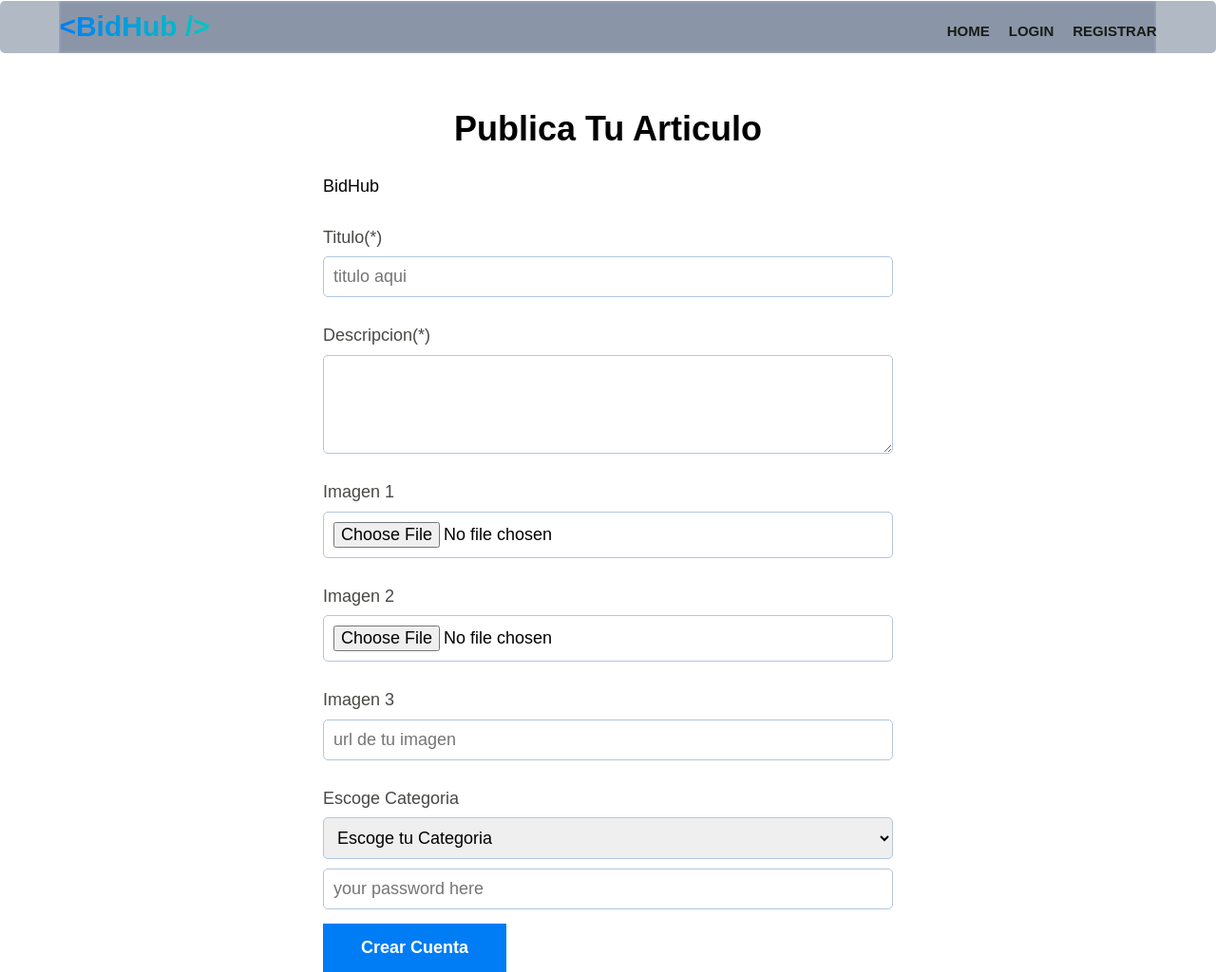
After one commit to AaronUlloa/Commerce, a Django app: page /addNew in a window 1280 px wide. The commit adds this page. Shown: the whole page at 95% size. Run offline with Django 4.2, Linux system fonts and the light colour scheme.

Commit message:
The nav is finish now working in Add new Listing

```diff
--- /dev/null
+++ b/auctions/src/scss/paginas/_addNew.scss
@@ -0,0 +1,6 @@
+@use 'base/mixins' as m;
+@use 'base/variables' as v;
+
+.listing{
+  @include m.container-sm;
+}
--- a/auctions/src/scss/paginas/_index.scss
+++ b/auctions/src/scss/paginas/_index.scss
@@ -1 +1,2 @@
 @forward 'auth';
+@forward 'addNew';
--- a/auctions/src/scss/ui/forms/_index.scss
+++ b/auctions/src/scss/ui/forms/_index.scss
@@ -1,2 +1 @@
 @forward 'forms';
-@forward 'actions';
--- a/auctions/src/scss/ui/header/_header.scss
+++ b/auctions/src/scss/ui/header/_header.scss
@@ -2,75 +2,56 @@
 @use 'base/mixins' as m;
 
 .header{
-    min-height: 20rem;
-    background-image: url(../img/grafico.svg), url(../img/grafico.svg), linear-gradient(to right, rgba(v.$negro, 1), rgba(v.$negro, .5)),
-    image-set(url(../img/header.avif) 1x, url(../img/header.webp) 1x, url(../img/header.jpg) 1x);
-    background-repeat: no-repeat;
-    background-size: 300px, 300px, cover, cover;
-    background-position: top left, bottom right, center center, center center;
-    &__container{
+  top: .1rem;
+  background-color: rgba(v.$gris, .5);
+  backdrop-filter: blur(.20rem);
+  /* position: sticky; */
+  position: sticky;
+  width: 100%;
+  border-radius: .5rem;
+  &.scrolled {
+    background: rgba(#111, 0.9);
+  }
+  &__contenedor{
     @include m.container;
   }
 
   &__navegation{
-        top: 0.1rem;
-        padding: 5rem 0;
+    @include m.container;
+    padding: 1rem 0;
     display: flex;
-        justify-content: right;
+    flex-direction: column;
     backdrop-filter: blur(1.5px);
     position: sticky;
     gap: 2rem;
-        @include m.tablet{
-            justify-content: flex-end;
+    @include m.desktop{
+      flex-direction: row;
+      align-items: center;
+      justify-content: space-between;
     }
   }
 
   &__link{
-        color: v.$blanco;
-        font-size: 1.3rem;
+    color: v.$negro;
+    font-size: 1.5rem;
     text-transform: uppercase;
     font-weight: v.$bold;
+    margin: 8px 0px 0px 0px;
     &:hover{
-            color: v.$azul;
+      color: v.$blanco;
     }
   }
 
-    &__content{
-        padding-top: 10rem;
-        @include m.tablet{
-            padding-top: 5rem;
-        }
-
-    }
-
   &__logo{
-
-        @include m.fluid-text(2rem, 8rem);
+    @include m.logo;
+    @include m.fluid-text(2rem, 3rem);
     @include m.fade-text(v.$azul, v.$secundario);
     text-align: center;
     @include m.tablet{
       text-align: left;
       display: inline-block;
     }
-
   }
-
-    &__text{
-        font-size: 3rem;
-        font-weight: v.$bold;
-        color: v.$blanco;
-        margin: 2rem 0;
-        text-align: center;
-        text-transform: uppercase;
-        @include m.tablet{
-            text-align: left;
-        }
-
-        &--modalidad{
-            font-size: 2rem;
-        }
-    }
-
     &__boton{
         @include m.boton(v.$secundario, v.$blanco);
         text-transform: uppercase;
--- a/auctions/src/scss/ui/header/_index.scss
+++ b/auctions/src/scss/ui/header/_index.scss
@@ -1,3 +1 @@
 @forward 'header';
-@forward 'navegation';
-@forward 'barra';
--- a/auctions/static/css/app.css
+++ b/auctions/static/css/app.css
@@ -359,6 +359,11 @@ h3 {
   margin: 0 auto;
 }
 
+.listing {
+  width: min(95%, 60rem);
+  margin: 0 auto;
+}
+
 .forms {
   display: flex;
   flex-direction: column;
@@ -399,61 +404,54 @@ h3 {
   cursor: pointer;
 }
 
-.actions {
-  margin-top: 2.3rem;
-  display: flex;
-  justify-content: space-between;
+.header {
+  top: 0.1rem;
+  background-color: rgba(100, 116, 139, 0.5);
+  backdrop-filter: blur(0.2rem);
+  /* position: sticky; */
+  position: sticky;
+  width: 100%;
+  border-radius: 0.5rem;
 }
-.actions__link {
-  color: #1a1b15;
-  font-size: 1.4rem;
-  font-weight: 300;
+.header.scrolled {
+  background: rgba(17, 17, 17, 0.9);
 }
-
-.header {
-  min-height: 20rem;
-  background-image: url(../img/grafico.svg), url(../img/grafico.svg), linear-gradient(to right, #1a1b15, rgba(26, 27, 21, 0.5)), image-set(url(../img/header.avif) 1x, url(../img/header.webp) 1x, url(../img/header.jpg) 1x);
-  background-repeat: no-repeat;
-  background-size: 300px, 300px, cover, cover;
-  background-position: top left, bottom right, center center, center center;
-}
-.header__container {
+.header__contenedor {
   width: min(95%, 140rem);
   margin: 0 auto;
 }
 .header__navegation {
-  top: 0.1rem;
-  padding: 5rem 0;
+  width: min(95%, 140rem);
+  margin: 0 auto;
+  padding: 1rem 0;
   display: flex;
-  justify-content: right;
+  flex-direction: column;
   backdrop-filter: blur(1.5px);
   position: sticky;
   gap: 2rem;
 }
-@media (min-width: 768px) {
+@media (min-width: 1024px) {
   .header__navegation {
-    justify-content: flex-end;
+    flex-direction: row;
+    align-items: center;
+    justify-content: space-between;
   }
 }
 .header__link {
-  color: #FFFFFF;
-  font-size: 1.3rem;
+  color: #1a1b15;
+  font-size: 1.5rem;
   text-transform: uppercase;
   font-weight: 700;
+  margin: 8px 0px 0px 0px;
 }
 .header__link:hover {
-  color: #007df4;
-}
-.header__content {
-  padding-top: 10rem;
-}
-@media (min-width: 768px) {
-  .header__content {
-    padding-top: 5rem;
-  }
+  color: #FFFFFF;
 }
 .header__logo {
-  font-size: clamp(2rem, -0.8rem + 10vw, 8rem);
+  color: #FFFFFF;
+  text-align: center;
+  margin-bottom: 2rem;
+  font-size: clamp(2rem, -0.8rem + 10vw, 3rem);
   position: sticky;
   background: linear-gradient(to right, #007df4, #00c8c2);
   background-clip: text;
@@ -461,27 +459,17 @@ h3 {
   -webkit-text-fill-color: transparent;
   text-align: center;
 }
+@media (min-width: 1024px) {
+  .header__logo {
+    text-align: left;
+    margin: 0;
+  }
+}
 @media (min-width: 768px) {
   .header__logo {
     text-align: left;
     display: inline-block;
   }
-}
-.header__text {
-  font-size: 3rem;
-  font-weight: 700;
-  color: #FFFFFF;
-  margin: 2rem 0;
-  text-align: center;
-  text-transform: uppercase;
-}
-@media (min-width: 768px) {
-  .header__text {
-    text-align: left;
-  }
-}
-.header__text--modalidad {
-  font-size: 2rem;
 }
 .header__boton {
   background-color: #00c8c2;
--- a/auctions/templates/layout.html
+++ b/auctions/templates/layout.html
@@ -10,11 +10,33 @@
     <link href="{% static 'css/app.css' %}" rel="stylesheet">
   </head>
   <body>
-    <div class="container">
-      <header class="container__header">
-
-      </header>
-      {% block body %} {% endblock%}
-    </div>
-  </body>
+    <header class="header">
+      <div class="header__contenedor">
+        <nav class="header__navegation">
+          <div class="header__contenedor">
+            <div class="header__logo">
+              <a href="#">
+                <h2 class="header__logo">
+                  &#60;BidHub />
+                </h2>
+              </a>
+            </div>
+          </div>
+            <a class="header__link" href="{% url 'auctions:index' %}">Home</a>
+            {% if user.is_authenticated %}
+            <a class="header__link" href="{% url 'auctions:addNew' %}">Pubicar</a>
+              <a class="header__link" href="#">Categorias</a>
+              <a class="header__link" href="#">Carrito</a>
+              <a class="header__link" href="{% url 'auctions:logout' %}">Logout</a>
+            {% else %}
+            <a class="header__link" href="{% url 'auctions:login' %}">Login</a>
+            <a class="header__link" href="{% url 'auctions:register' %}">Registrar</a>
+            {% endif %}
+        </nav>
+      </div>
+    </header>
+    <section>
+       {% block body %} {% endblock%}
+    </section>
+     </body>
 </html>
--- /dev/null
+++ b/auctions/templates/view/addArticulo.html
@@ -0,0 +1,43 @@
+{% extends "layout.html" %}
+
+{% block body %}
+<main class="listing">
+  <h2 class="listing__heading">{{ title }}</h2>
+  <p class="listing__text">BidHub</p>
+  <form class="forms" action="{% url 'auctions:addNew' %}" method="post">
+    <div class="forms__field">
+      <label for="title" class="forms__label">Titulo(*)</label>
+      <input type="text" class="forms__input" placeholder="titulo aqui" id="title" name="title" required>
+    </div>
+    <div class="forms__field">
+      <label for="description" class="forms__label">Descripcion(*)</label>
+      <textarea rows="4" cols="2" class="forms__input" id="description" name="description" required></textarea>
+      <!-- <input type="email" class="forms__input" placeholder="your email here" id="email" name="email" required> -->
+    </div>
+    <div class="forms__field">
+      <label for="image1" class="forms__label">Imagen 1</label>
+      <input type="file" class="forms__input" placeholder="tu primera imagen" id="image1" name="image1" accept=".jpg, .jpeg, .png"  required>
+    </div>
+    <div class="forms__field">
+      <label for="image2" class="forms__label">Imagen 2</label>
+      <input type="file" class="forms__input" placeholder="tu primera imagen" id="image2" name="image2" accept=".jpg, .jpeg, .png" >
+    </div>
+    <div class="forms__field">
+      <label for="image3" class="forms__label">Imagen 3</label>
+      <input type="text" class="forms__input" placeholder="url de tu imagen" id="image3" name="image3">
+    </div>
+    <div class="forms__field">
+      <label for="category" class="forms__label">Escoge Categoria</label>
+      <select name="category" id="category" class="forms__input">
+        <option value="">Escoge tu Categoria</option>
+        <option value="msasdadsasd">dasdasdasd</option>
+        <option value="dasdasda">dasdasddsasda</option>
+      </select>
+      <input type="text" class="forms__input" placeholder="your password here" id="category" name="category"
+        required>
+    </div>
+    <input type="submit" class="forms__submit" value="Crear Cuenta">
+  </form>
+
+</main>
+{% endblock %}
--- a/auctions/templates/view/index.html
+++ b/auctions/templates/view/index.html
@@ -1,5 +1,5 @@
 {% extends "layout.html" %}
 
 {% block body %}
-  <h1>Toma tu lugar</h1>
+<h1>{{ title }}</h1>
 {% endblock %}
--- a/auctions/urls.py
+++ b/auctions/urls.py
@@ -4,7 +4,11 @@ from . import views
 
 app_name = "auctions"
 
-urlpatterns = [path("", views.index, name="index"),
-               path("login", views.login_view, name="login"),
-               path("register", views.register, name="register"),
-               path("forget", views.forget, name="forget")]
+urlpatterns = [
+        path("", views.index, name="index"),
+        path("login", views.login_view, name="login"),
+        path("logout", views.logout_view, name="logout"),
+        path("register", views.register, name="register"),
+        path("forget", views.forget, name="forget"),
+        path("addNew", views.addNew, name="addNew")
+    ]
--- a/auctions/views.py
+++ b/auctions/views.py
@@ -8,13 +8,34 @@ from .models import User, Bid, Category, Listing, Comment
 
 # Create your views here.
 def index(request):
-    activeListing = Listing.objects.filter(isActive = True)
-    allCategories = Category.objects.all()
+    activeListings = Listing.objects.filter(isActive=True)
+    allCategory = Category.objects.all()
     return render(request, "view/index.html", {
-        "title": "Lista de Articulos Activos",
-        "listing": activeListing,
-        "categories": allCategories
+        "title": "Active Listing",
+        "listings": activeListings,
+        "categories": allCategory
+    })
+
+def showCategories(request):
+    activeListings = Listing.objects.filter(isActive=True)
+    if activeListings:
+        return render(request, "auctions/index.html", {
+            "title": "Categories",
+            "categories": Category.objects.all(),
+            "listings": activeListings
         })
+    else:
+        return render(request, "auctions/index.html", {
+            "title": "Categories",
+            "categories": Category.objects.all(),
+            "message": "No Listing"
+        })
+
+def addNew(request):
+    return render(request, "view/addArticulo.html",{
+            "title": "Publica Tu Articulo"
+        })
+
 
 
 def forget(request):
@@ -34,20 +55,20 @@ def login_view(request):
         # Check if authentication successful
         if user is not None:
             login(request, user)
-            return render(request,"view/index.html", {
-                "title": "Lista de Articulos Disponibles"
-                })
+            return HttpResponseRedirect(reverse("auctions:index"))
         else:
             return render(request, "auth/login.html", {
                 "message": "Invalid username and/or password."
             })
     else:
-        return render(request, "auth/login.html")
+        return render(request, "auth/login.html",{
+            "title": "Ingresa ahora en BidHub"
+            })
 
 
 def logout_view(request):
     logout(request)
-    return HttpResponseRedirect(reverse("index"))
+    return HttpResponseRedirect(reverse("auctions:index"))
 
 
 def register(request):
@@ -72,6 +93,8 @@ def register(request):
                 "message": "Username already taken."
             })
         login(request, user)
-        return HttpResponseRedirect(reverse("index"))
+        return HttpResponseRedirect(reverse("auctions:index"))
     else:
-        return render(request, "auth/register.html")
+        return render(request, "auth/register.html", {
+            "title": "Registrate ahora en BidHub"
+            })
```
Also changed, not shown: other parts of auctions/static/css/app.css (+0 -65 lines), auctions/src/scss/ui/forms/_actions.scss (deleted, +0 -13 lines), auctions/src/scss/ui/header/_barra.scss (deleted, +0 -32 lines), auctions/src/scss/ui/header/_navegation.scss (deleted, +0 -22 lines), auctions/templates/auth/register.html (+2 -6 lines), auctions/src/scss/base/_variables.scss (line endings or trailing spaces), 1 other file. Lines whose indentation alone changed are shown as unchanged.
